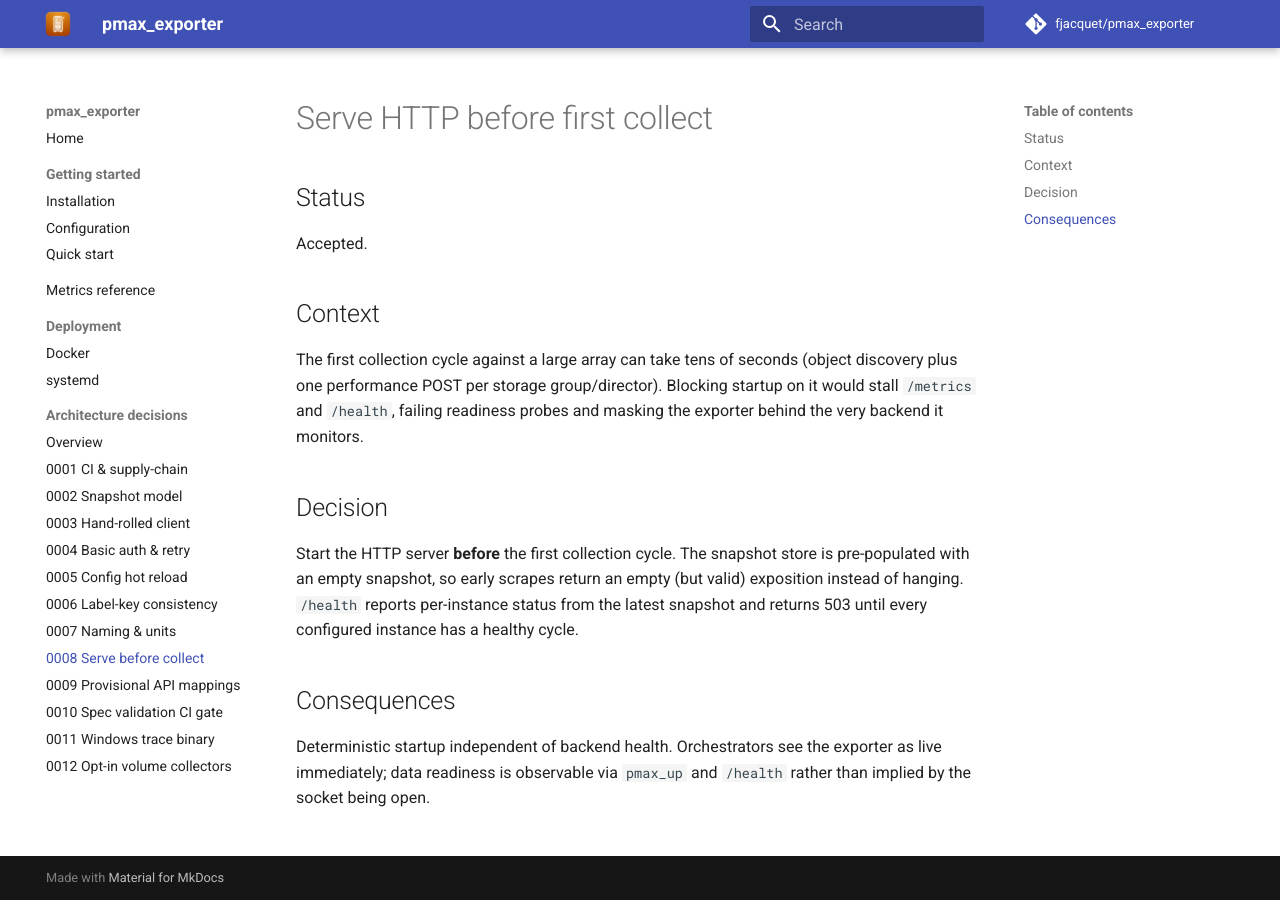
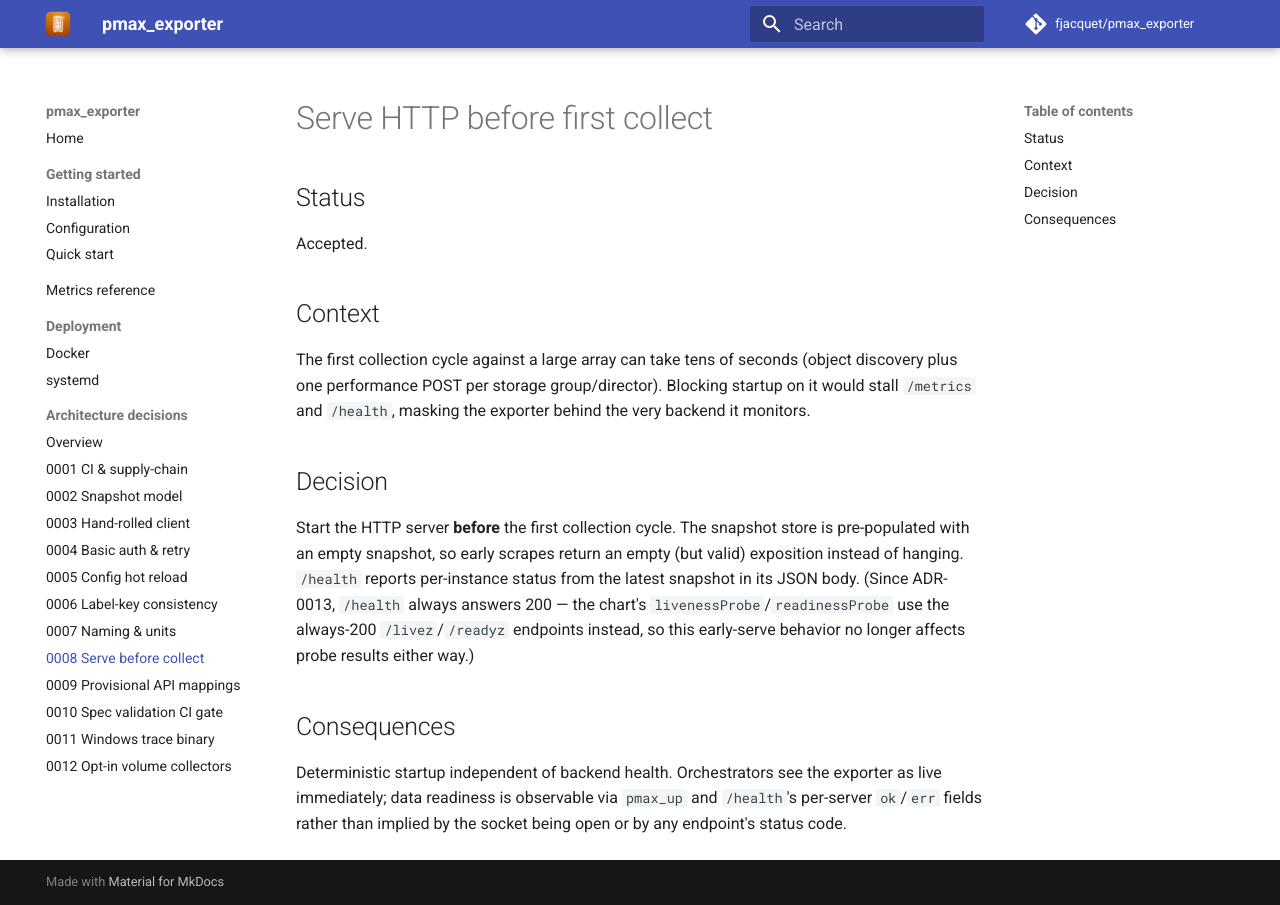
Before and after one commit to fjacquet/pmax_exporter, an MkDocs documentation site: the page built from docs/adr/0008-serve-http-before-first-collect.md, in a window 1280 px wide. Built offline with MkDocs 1.6.1 and Material for MkDocs 9.7.7, drawn with Linux system fonts in a browser that asks for light colours; comment, search, counter and statistics services are not loaded.

Commit message:
docs+chart: record ADR-0013, repoint chart probes to /livez /readyz

```diff
--- a/docs/adr/0008-serve-http-before-first-collect.md
+++ b/docs/adr/0008-serve-http-before-first-collect.md
@@ -6,16 +6,19 @@ Accepted.
 ## Context
 The first collection cycle against a large array can take tens of seconds (object
 discovery plus one performance POST per storage group/director). Blocking startup on it
-would stall `/metrics` and `/health`, failing readiness probes and masking the exporter
-behind the very backend it monitors.
+would stall `/metrics` and `/health`, masking the exporter behind the very backend it
+monitors.
 
 ## Decision
 Start the HTTP server **before** the first collection cycle. The snapshot store is
 pre-populated with an empty snapshot, so early scrapes return an empty (but valid)
 exposition instead of hanging. `/health` reports per-instance status from the latest
-snapshot and returns 503 until every configured instance has a healthy cycle.
+snapshot in its JSON body. (Since ADR-0013, `/health` always answers 200 — the chart's
+`livenessProbe`/`readinessProbe` use the always-200 `/livez`/`/readyz` endpoints
+instead, so this early-serve behavior no longer affects probe results either way.)
 
 ## Consequences
 Deterministic startup independent of backend health. Orchestrators see the exporter as
-live immediately; data readiness is observable via `pmax_up` and `/health` rather than
-implied by the socket being open.
+live immediately; data readiness is observable via `pmax_up` and `/health`'s per-server
+`ok`/`err` fields rather than implied by the socket being open or by any endpoint's
+status code.
```
Also changed, not shown: CHANGELOG.md (+14 -0 lines), docs/adr/0013-health-always-200-and-static-probes.md (added, +44 -0 lines), docs/adr/index.md (+1 -0 lines), docs/getting-started/quickstart.md (+4 -1 lines), 1 other file.
